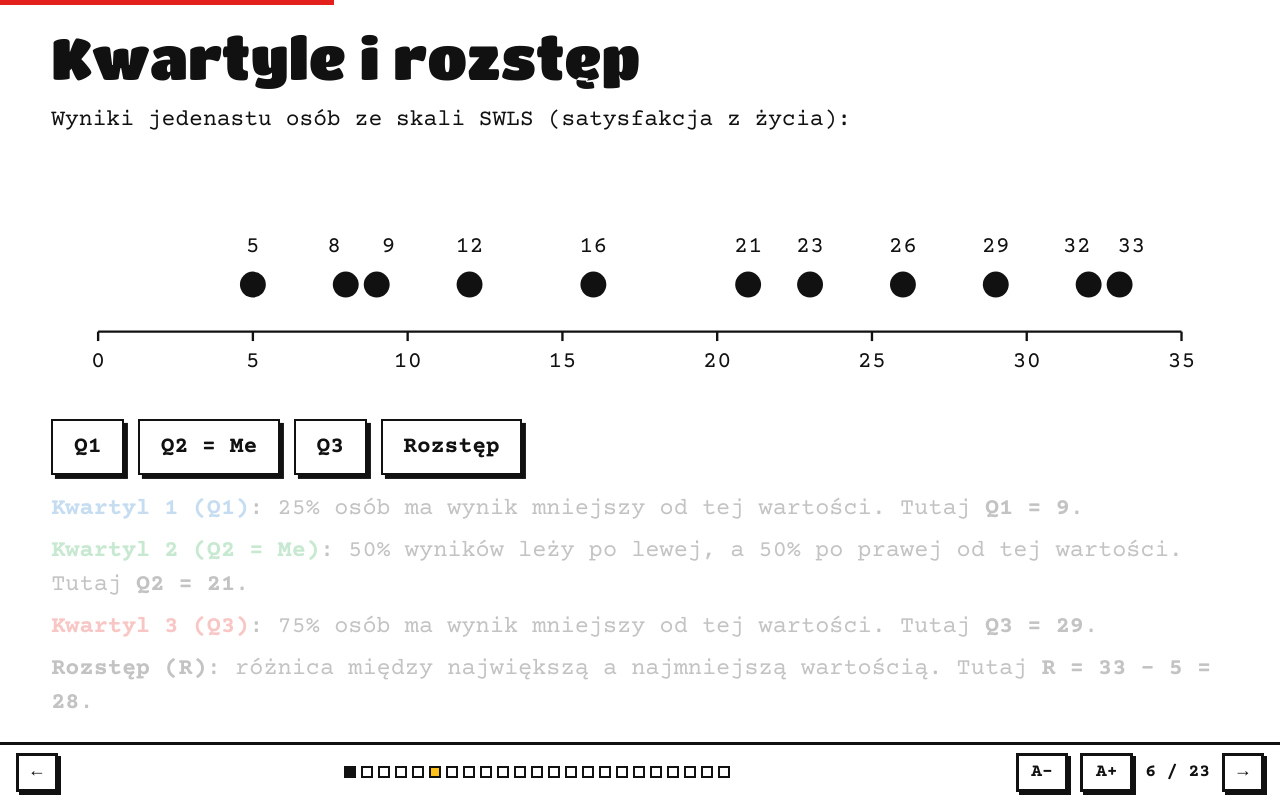
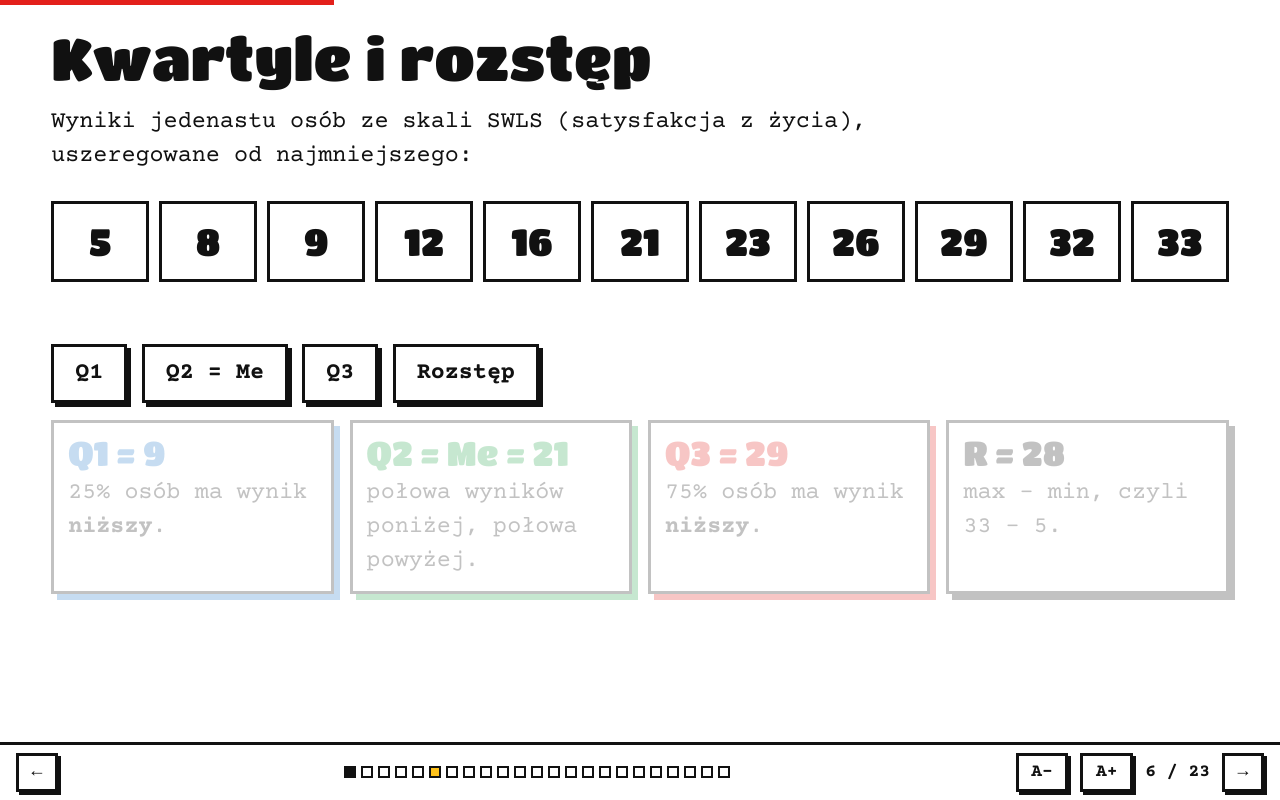
Before and after one commit to michau-zieba/Podstawy-Metodologii-i-Statystyki, a plain HTML site: page zajecia2.html in a window 1280 px wide. Both pictures are taken after a click on the button 434 px from the left and 772 px from the top of the page. Drawn offline with nearby package versions, Linux system fonts and the light colour scheme.

Commit message:
Add files via upload

```diff
--- a/zajecia2.html
+++ b/zajecia2.html
@@ -238,6 +238,17 @@ table.ft tr.in td.f{color:var(--green)}
 @media (prefers-reduced-motion:reduce){.slide,.slide.on,.progress{transition:none;transform:none}}
 
 /* ---- zajęcia 2 ---- */
+.qrow{display:grid;grid-template-columns:repeat(11,minmax(0,1fr));gap:10px;margin-block:10px 6px}
+.qcell{display:flex;flex-direction:column;align-items:center;gap:6px}
+.qchip{width:100%;text-align:center;font-family:var(--f-display);font-size:1.6em;line-height:1;padding:.5em 0;border:3px solid var(--ink);background:var(--paper);font-variant-numeric:tabular-nums;transition:background .2s,color .2s}
+.qchip.hl{color:#fff;transform:translateY(-4px)}
+.qchip.mm{box-shadow:0 0 0 4px var(--yellow)}
+.qlab{font-family:var(--f-display);font-size:1.15em;min-height:1.2em;line-height:1}
+.qcards{display:grid;grid-template-columns:repeat(4,minmax(0,1fr));gap:16px}
+.qcard{border:3px solid var(--ink);box-shadow:6px 6px 0 var(--c);padding:12px 14px;display:flex;flex-direction:column;gap:6px;transition:opacity .2s}
+.qcard .qv{font-family:var(--f-display);font-size:1.45em;line-height:1.05;color:var(--c)}
+.qcard.off{opacity:.25}
+@media (max-width:760px){.qrow{gap:4px}.qchip{font-size:1em}.qcards{grid-template-columns:1fr 1fr}}
 .static .live-only{display:none!important}
 html:not(.static) .static-only{display:none!important}
 .chart{width:100%;height:auto;display:block;max-height:calc(100vh - 330px)}
@@ -357,19 +368,19 @@ html:not(.static) .static-only{display:none!important}
 <section class="slide" data-title="Kwartyle i rozstęp">
  <div class="inner">
   <h2>Kwartyle i rozstęp</h2>
-  <p>Wyniki jedenastu osób ze skali SWLS (satysfakcja z życia):</p>
-  <svg class="chart" id="quartSvg" viewBox="0 0 1000 210" role="img" aria-label="Oś liczbowa z wynikami SWLS i zaznaczonymi kwartylami"></svg>
+  <p>Wyniki jedenastu osób ze skali SWLS (satysfakcja z życia), uszeregowane od najmniejszego:</p>
+  <div class="qrow" id="qrow"></div>
   <div class="row live-only">
    <button class="btn" type="button" data-q="q1">Q1</button>
    <button class="btn" type="button" data-q="q2">Q2 = Me</button>
    <button class="btn" type="button" data-q="q3">Q3</button>
    <button class="btn" type="button" data-q="r">Rozstęp</button>
   </div>
-  <div class="cmd" id="quartTxt" style="font-size:.95em">
-   <div data-qt="q1"><b style="color:var(--blue)">Kwartyl 1 (Q1)</b>: 25% osób ma wynik mniejszy od tej wartości. Tutaj <b>Q1 = 9</b>.</div>
-   <div data-qt="q2"><b style="color:var(--green)">Kwartyl 2 (Q2 = Me)</b>: 50% wyników leży po lewej, a 50% po prawej od tej wartości. Tutaj <b>Q2 = 21</b>.</div>
-   <div data-qt="q3"><b style="color:var(--red)">Kwartyl 3 (Q3)</b>: 75% osób ma wynik mniejszy od tej wartości. Tutaj <b>Q3 = 29</b>.</div>
-   <div data-qt="r"><b>Rozstęp (R)</b>: różnica między największą a najmniejszą wartością. Tutaj <b>R = 33 − 5 = 28</b>.</div>
+  <div class="qcards">
+   <div class="qcard" data-qt="q1" style="--c:var(--blue)"><div class="qv">Q1 = 9</div><div>25% osób ma wynik <b>niższy</b>.</div></div>
+   <div class="qcard" data-qt="q2" style="--c:var(--green)"><div class="qv">Q2 = Me = 21</div><div>połowa wyników poniżej, połowa powyżej.</div></div>
+   <div class="qcard" data-qt="q3" style="--c:var(--red)"><div class="qv">Q3 = 29</div><div>75% osób ma wynik <b>niższy</b>.</div></div>
+   <div class="qcard" data-qt="r" style="--c:var(--ink)"><div class="qv">R = 28</div><div>max − min, czyli <span style="white-space:nowrap">33 − 5</span>.</div></div>
   </div>
  </div>
 </section>
@@ -754,13 +765,15 @@ const dogW=[8.2,22.5,6.4,11.15,18.5];
   draw()})();
 
 /* --- 6 quartiles --- */
-(function(){const v=[5,8,9,12,16,21,23,26,29,32,33];const svg=$('#quartSvg');const on={q1:STATIC,q2:STATIC,q3:STATIC,r:STATIC};
-  const col={q1:C.blue,q2:C.green,q3:C.red};
-  function draw(){svg.innerHTML='';const sc=axisX(svg,40,960,150,0,35,5);
-    if(on.r){el('path',{d:`M${sc(5)} 40 v-12 H${sc(33)} v12`,fill:'none',stroke:C.ink,'stroke-width':3},svg);el('text',{x:(sc(5)+sc(33))/2,y:20,'text-anchor':'middle',class:'lbl','font-weight':700},svg,'R = 33 − 5 = 28')}
-    v.forEach((x,i)=>{const k=i===2?'q1':i===5?'q2':i===8?'q3':null;const hl=k&&on[k];
-      el('circle',{cx:sc(x),cy:110,r:hl?16:11,fill:hl?col[k]:C.ink},svg);el('text',{x:sc(x)+((i===1||i===9)?-10:(i===2||i===10)?10:0),y:82,'text-anchor':'middle',class:'lbl','font-weight':hl?700:400,fill:hl?col[k]:C.ink},svg,x)});
-    $$('#quartTxt [data-qt]').forEach(d=>d.style.opacity=on[d.dataset.qt]?1:.25);
+(function(){const v=[5,8,9,12,16,21,23,26,29,32,33];const on={q1:STATIC,q2:STATIC,q3:STATIC,r:STATIC};
+  const key={2:'q1',5:'q2',8:'q3'},lab={q1:'Q1',q2:'Me',q3:'Q3'},col={q1:'var(--blue)',q2:'var(--green)',q3:'var(--red)'};
+  function draw(){const row=$('#qrow');row.innerHTML='';
+    v.forEach((x,i)=>{const k=key[i];const c=document.createElement('div');c.className='qcell';
+      let cls='qchip',st='',below='';
+      if(k&&on[k]){cls+=' hl';st='background:'+col[k]+';border-color:'+col[k];below='<span style="color:'+col[k]+'">'+lab[k]+'</span>'}
+      if((i===0||i===10)&&on.r){cls+=' mm';below=i===0?'min':'max'}
+      c.innerHTML='<div class="'+cls+'" style="'+st+'">'+x+'</div><div class="qlab">'+below+'</div>';row.appendChild(c)});
+    $$('.qcard').forEach(d=>d.classList.toggle('off',!on[d.dataset.qt]));
     $$('[data-q]').forEach(b=>b.classList.toggle('sel',on[b.dataset.q]))}
   $$('[data-q]').forEach(b=>b.onclick=()=>{on[b.dataset.q]=!on[b.dataset.q];draw()});draw()})();
 
```
